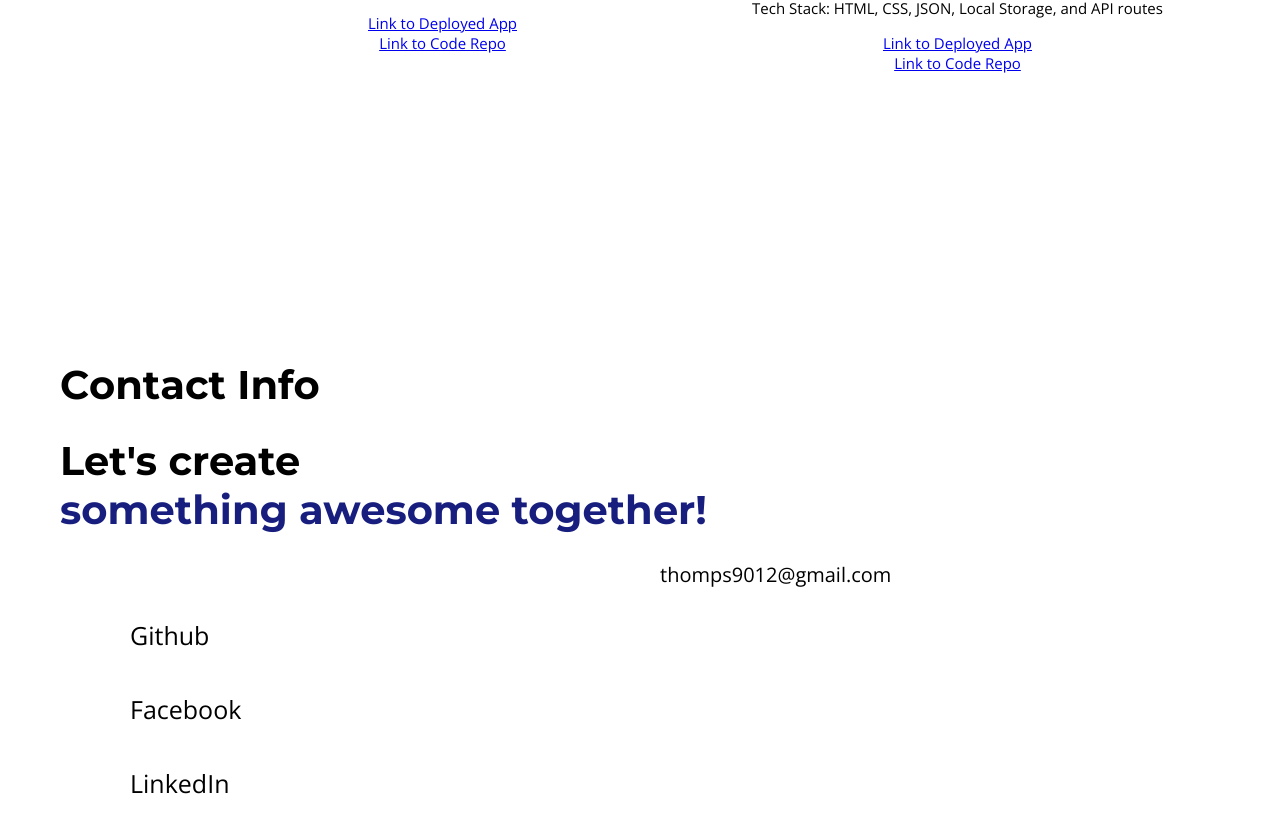
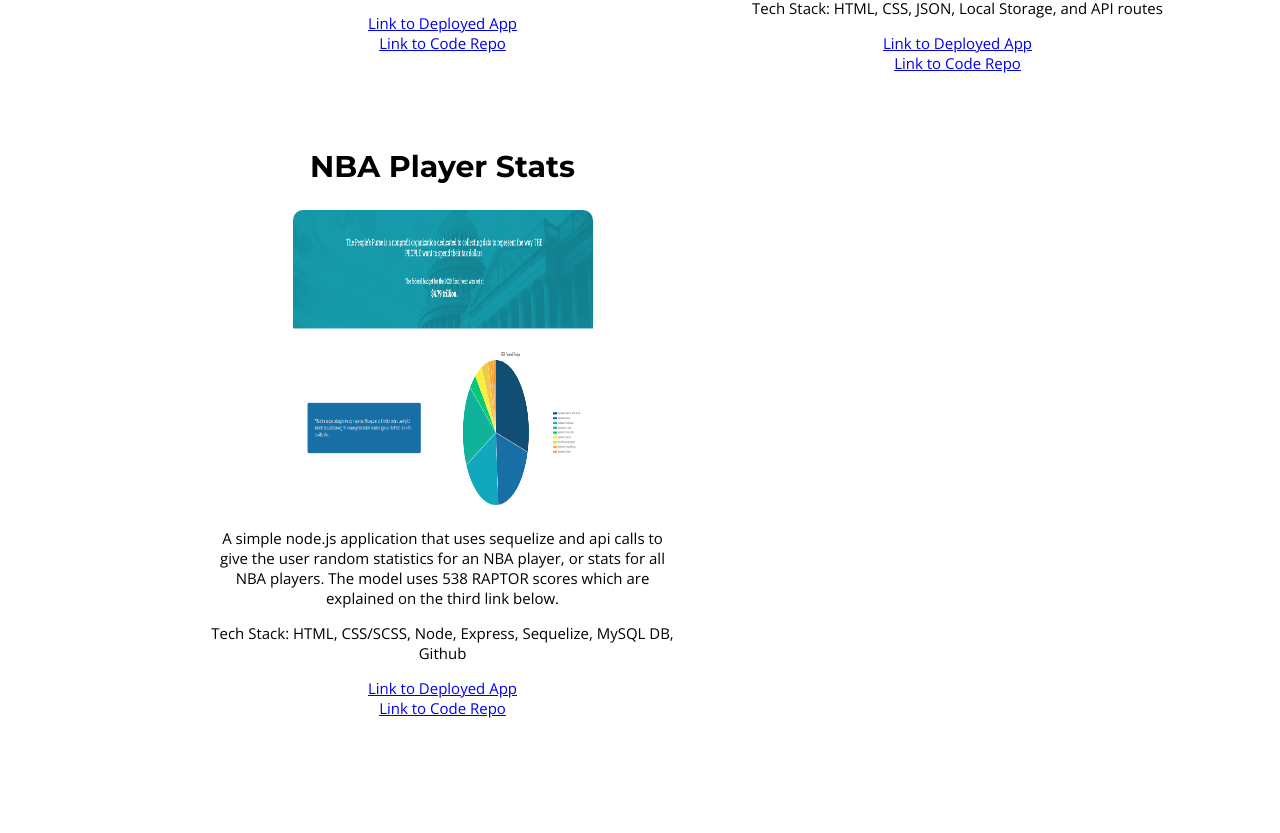
Before and after one commit to thomps9012/ReactPortfolio, a React (Create React App) app: page / in a window 1280 px wide. Shown: the part 2981-3814 px from the top of the page. Built offline with nearby package versions, Linux system fonts and the light colour scheme.

Commit message:
added in nba stats project

```diff
--- a/src/portfolioData.js
+++ b/src/portfolioData.js
@@ -67,6 +67,18 @@ export default
                 imageSrc: CalendarPic,
                 url: 'https://thomps9012.github.io/CalendarHW/',
                 repo: 'https://github.com/thomps9012/CalendarHW'
+            },
+            {
+                id: 5,
+                title: "NBA Player Stats",
+                description: 'A simple node.js application that uses sequelize and api calls to give the user random statistics for an NBA player, or stats for all NBA players. The model uses 538 RAPTOR scores which are explained on the third link below.', // Add Your Service Type Here
+                //Project Image - Add Your Project Image Here
+                tech: 'Tech Stack: HTML, CSS/SCSS, Node, Express, Sequelize, MySQL DB, Github',
+                imageSrc: Peoplespurse,
+                //Project URL - Add Your Project Url Here
+                url: 'https://immense-inlet-28745.herokuapp.com/',
+                repo: 'https://github.com/thomps9012/nbaStats',
+                link: 'https://fivethirtyeight.com/features/introducing-raptor-our-new-metric-for-the-modern-nba/'
             }
 
         ],
```
